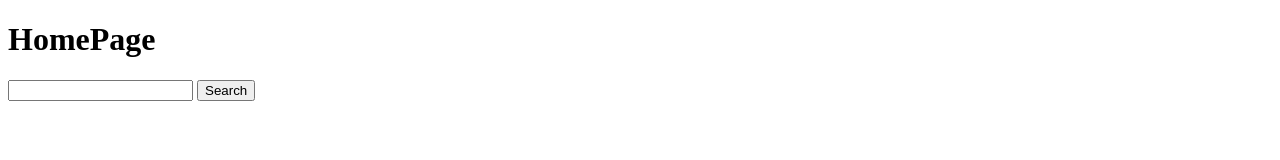
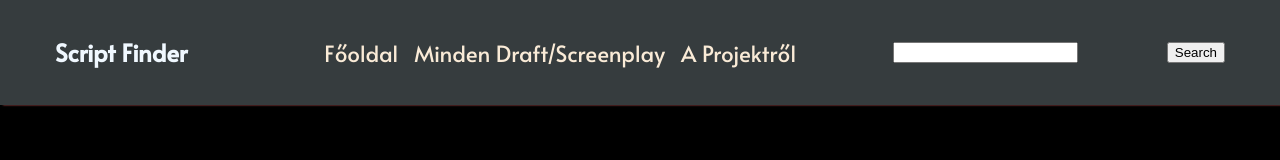
Before and after one commit to domipiggie/Screenplay-Website, a plain HTML site: page web/index.html in a window 1280 px wide. Drawn offline with Linux system fonts and the light colour scheme.

Commit message:
header & search bar (html, css)

```diff
--- a/web/index.html
+++ b/web/index.html
@@ -1,19 +1,50 @@
 <!DOCTYPE html>
-<html lang="hu">
+<html lang="en">
   <head>
-    <meta charset="UTF-8">
-    <meta http-equiv="X-UA-Compatible" content="IE=edge">
-    <meta name="viewport" content="width=device-width, initial-scale=1.0">
-    <title>eee</title>
+    <meta charset="UTF-8" />
+    <meta name="viewport" content="width=device-width, initial-scale=1.0" />
+    <link rel="stylesheet" href="https://cdnjs.cloudflare.com/ajax/libs/font-awesome/5.14.0/css/all.min.css">
+    <link rel="stylesheet" href="style.css">
+    <!-- Styles -->
+    <title>Document</title>
     <script>
       function search(){
           window.location.href = window.location.href+"search?search="+document.getElementById("search").value
       }
   </script>
       </head>
+
       <body>
-    <h1>HomePage</h1>
+
+
+        <nav>
+          <div class="nav-center">
+            <!-- nav header -->
+            <div class="nav-header">
+              <h2>Script Finder</h2>
+              <!-- <img src="./logo.svg" class="logo" alt="logo" /> -->
+              <button class="nav-toggle">
+                <i class="fas fa-bars"></i>
+              </button>
+            </div>
+            <!-- links -->
+            <ul class="links">
+              <li>
+                <a href="index.html">Főoldal</a>
+              </li>
+              <li>
+                <a href="about.html">Minden draft/screenplay</a>
+              </li>
+              <li>
+                <a href="projects.html">A projektről</a>
+              </li>
+            </ul>
+
         <input type="text" id="search">
         <input type="button" value="Search" onclick="search()">
+
+
+
+
   </body>
 </html>
--- /dev/null
+++ b/web/style.css
@@ -0,0 +1,117 @@
+@import url('https://fonts.googleapis.com/css2?family=Alata&display=swap');
+
+body {
+  box-sizing: border-box;
+  margin: 0;
+  font-family: 'Alata', sans-serif;
+  background-color: rgb(0, 0, 0);
+}
+ul {
+  list-style-type: none;
+}
+a {
+  text-decoration: none;
+  font-size: 2rem;
+}
+
+/* Navbar */
+nav {
+  background: #363c3e;
+  box-shadow: 3px 0px 2px #c95858;
+  color: aliceblue;
+}
+
+.nav-header {
+  display: flex;
+  align-items: center;
+  justify-content: space-between;
+  padding: 1rem;
+}
+.nav-toggle {
+  color: tomato;
+  font-size: 2rem;
+  background: transparent;
+  border-color: transparent;
+  transition: all 0.3s linear;
+  cursor: pointer;
+}
+
+.nav-toggle:hover {
+  transform: rotate(9deg);
+}
+
+.logo {
+  height: 40px;
+}
+
+.links a {
+  font-size: 1.4rem;
+  text-transform: capitalize;
+  display: block;
+  padding: 0.5rem 1rem;
+  transition: all 0.3s linear;
+  color: antiquewhite;
+}
+
+.links a:hover {
+  background: rebeccapurple;
+  color: wheat;
+  padding-left: 1.5rem;
+}
+
+/* THE LOGIC */
+
+/* First: Hide the show icon by default */
+.social-icons {
+  display: none;
+}
+
+/* 2. Hide the links if it's height is not enough to accommodate. That's how html works, if it's height is not enough it won't show, so as the user reduces the size of the window it decreases the height of the parent of the link item but the problem is that if you don't give it overflow:hidden it will jump to next line so hidden:0 and overflow:hidden will hide an html parent container */
+
+/* By default let's hide this */
+.links {
+  height: 0;
+  overflow: hidden;
+  transition: all 0.3s linear;
+}
+
+/* This is the class we will add to the links by js to show the links again because it has a height */
+.show-links {
+  height: auto;
+  transition: all 0.3s linear;
+}
+
+/* Implementations */
+@media screen and (min-width: 800px) {
+  .nav-center {
+    max-width: 1170px;
+    margin: 0 auto;
+    display: flex;
+    align-items: center;
+    justify-content: space-between;
+    padding: 1rem;
+  }
+  .nav-header {
+    padding: 0;
+  }
+  /* Hide toggle on the large screen */
+  .nav-toggle {
+    display: none;
+  }
+  /* Give the links a height to show on a large screen */
+  .links {
+    height: auto;
+    display: flex;
+  }
+  .links a {
+    padding: 0;
+    margin: 0 0.5rem;
+    color: antiquewhite;
+  }
+  .links a:hover {
+    padding: 0;
+    background: transparent;
+    transform: rotate(10deg);
+    color: #493b2a;
+  }
+}
```
Also changed, not shown: web/app.js (added, +21 -0 lines). Lines whose indentation alone changed are shown as unchanged.
